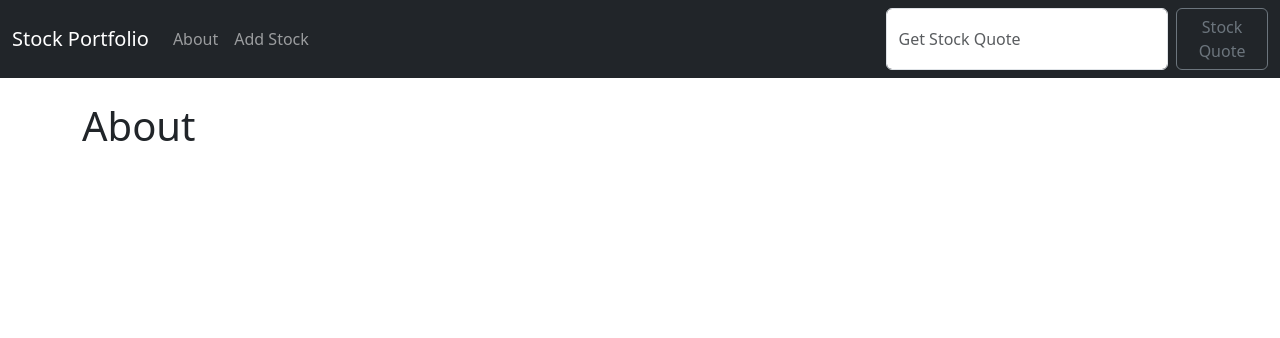
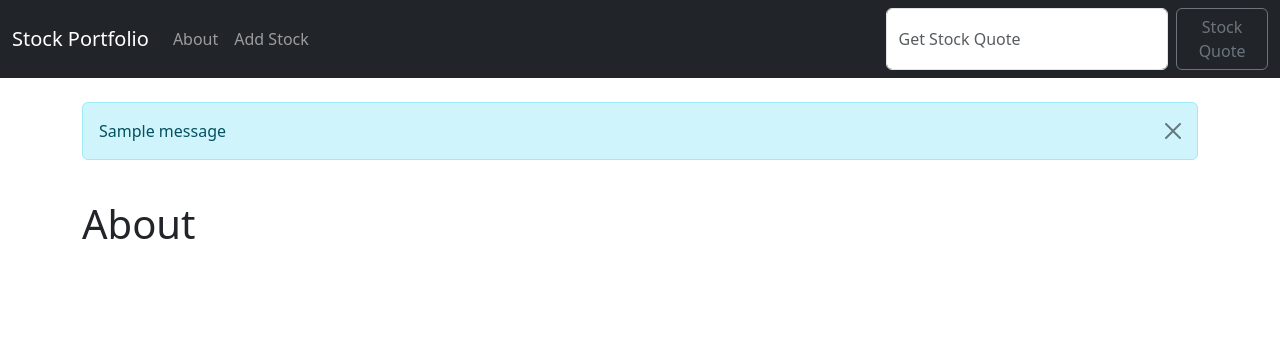
Before and after one commit to JozCrzBrgn/Stock-Market-App, a Django app: page /about/ in a window 1280 px wide. Shown: the top 338 px of the page. Run offline with Django 5.2, Linux system fonts and the light colour scheme; one stand-in notice (Sample message) is shown.

Commit message:
Se agrega la visibilidad del mensaje

```diff
--- a/quotes/templates/base.html
+++ b/quotes/templates/base.html
@@ -36,8 +36,21 @@
 
         <div class="container">
             <br/>
+
+            <!-- Mensajes -->
+            {% if messages %}
+                {% for message in messages %}
+                <div class="alert alert-info alert-dismissible" role="alert">
+                    <button type="button" class="btn-close" data-bs-dismiss="alert" aria-label="Close"></button>
+                    {{ message }}
+                </div><br/>
+                {%endfor%}
+            {% endif %}
+
+
             {% block content %}
             {% endblock  %}
+
         </div>
         <script src="https://code.jquery.com/jquery-3.6.4.min.js"></script>
         <script src="https://cdn.jsdelivr.net/npm/bootstrap@5.3.3/dist/js/bootstrap.bundle.min.js" integrity="sha384-YvpcrYf0tY3lHB60NNkmXc5s9fDVZLESaAA55NDzOxhy9GkcIdslK1eN7N6jIeHz" crossorigin="anonymous"></script>
```
Also changed, not shown: db.sqlite3.
